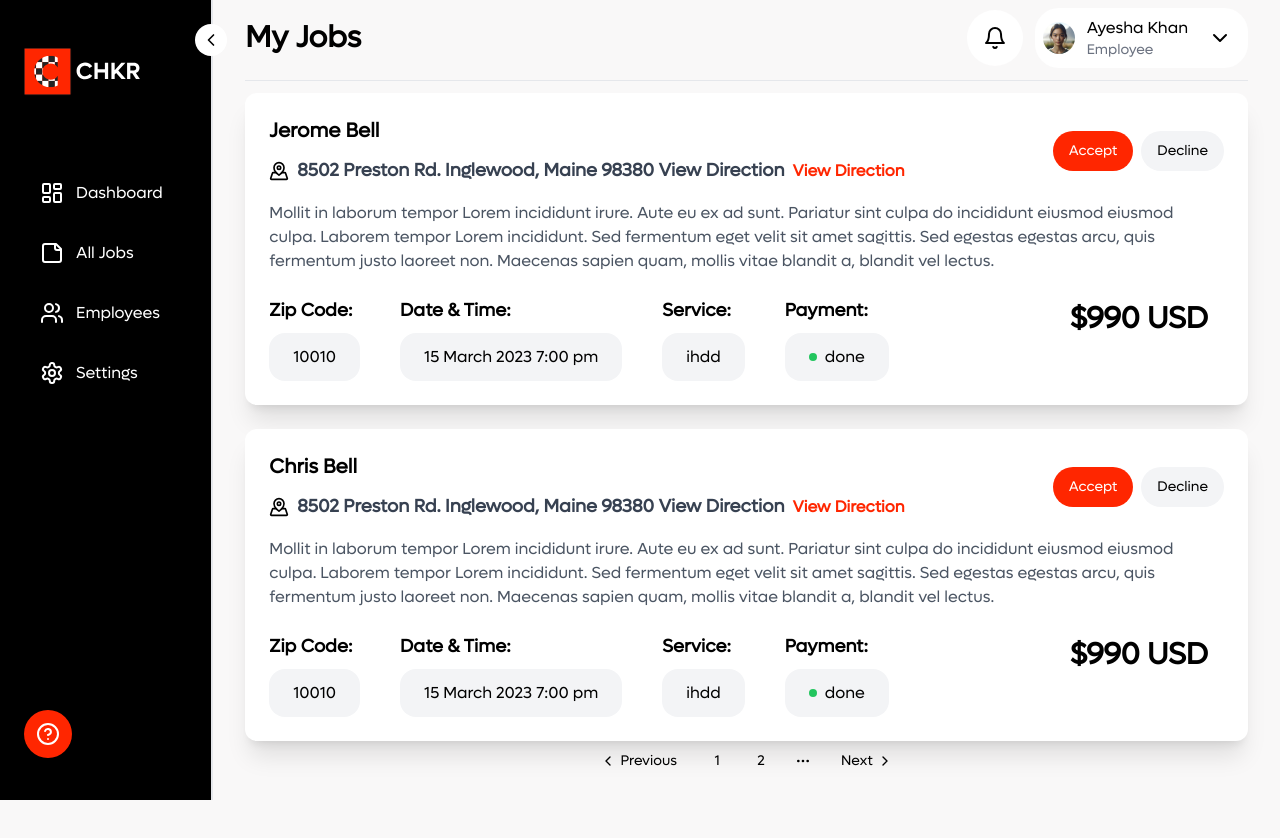
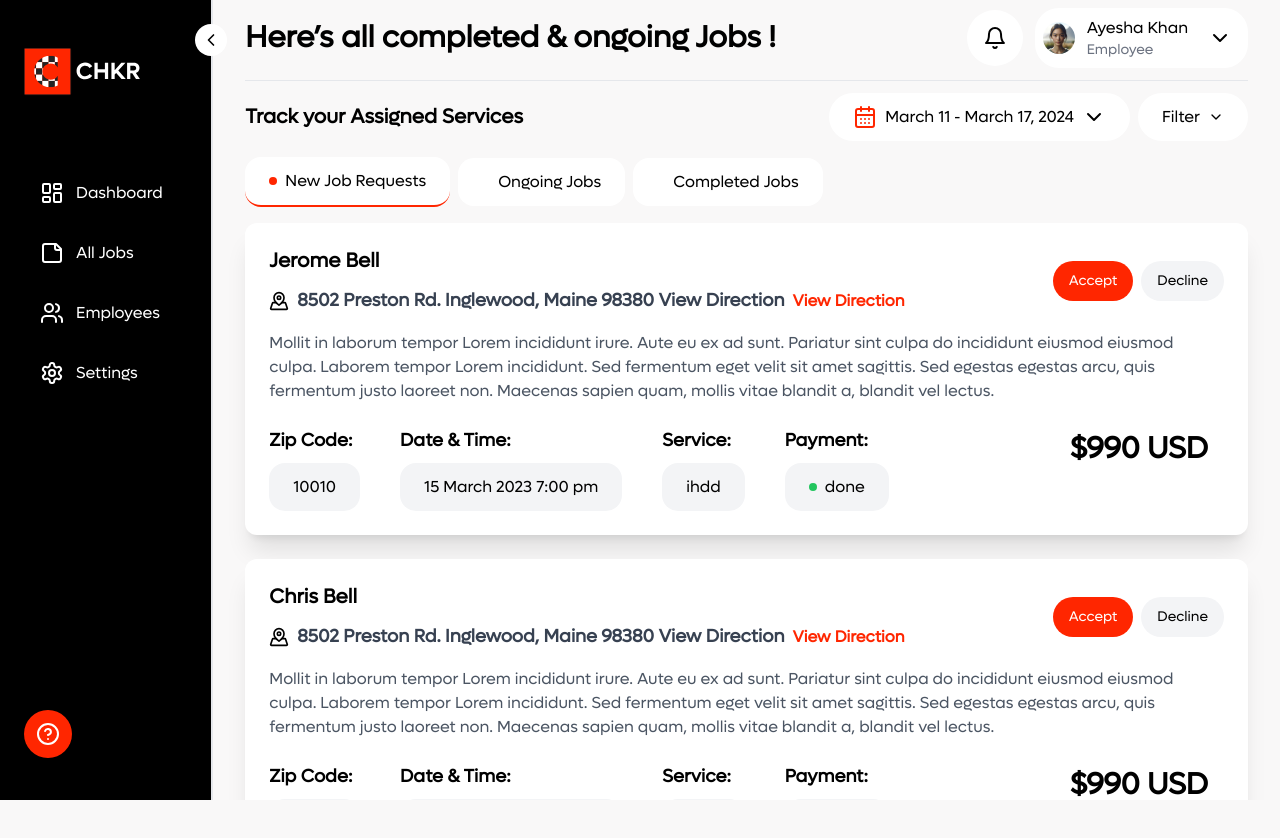
Before and after one commit to abrauf18/chkr, a Next.js app: page /company-employee/jobs in a window 1280 px wide. Shown: the top 838 px of the page. Before the commit the page ends 800 px from the top, so only its background shows below. Built offline with nearby package versions, Linux system fonts and the light colour scheme.

Commit message:
feat: rendered components according to active tabs

```diff
--- a/app/(dashboard)/company-employee/jobs/page.tsx
+++ b/app/(dashboard)/company-employee/jobs/page.tsx
@@ -1,8 +1,9 @@
 import CompletedJobs from '@/components/modules/company-employee/jobs/completed-jobs'
 import JobRequests from '@/components/modules/company-employee/jobs/job-requests'
 import MyJobs from '@/components/modules/company-employee/jobs/my-jobs'
+import OngoingJobs from '@/components/modules/company-employee/jobs/ongoing-jobs'
 import React from 'react'
 
 export default function page() {
-  return <JobRequests />
+  return <MyJobs />
 }
--- a/components/modules/company-employee/jobs/job-requests.tsx
+++ b/components/modules/company-employee/jobs/job-requests.tsx
@@ -71,7 +71,6 @@ export default function JobRequests() {
 
   return (
     <div>
-      <DashboardHeader title='My Jobs' />
       <div className='flex flex-col gap-6'>
         {displayedJobs.map((job) => (
           <JobRequestCard key={job.name} {...job} />
--- a/components/modules/company-employee/jobs/my-jobs.tsx
+++ b/components/modules/company-employee/jobs/my-jobs.tsx
@@ -1,92 +1,44 @@
 "use client"
-import DashboardHeader from '@/components/shared/dashboard-header'
-import { Button } from '@/components/ui/button'
-import { CalendarDays, ChevronDown } from 'lucide-react'
-import React, { useState } from 'react'
-import OngoingJobCard from './ongoing-job-card'
-import {
-  Pagination,
-  PaginationContent,
-  PaginationEllipsis,
-  PaginationItem,
-  PaginationLink,
-  PaginationNext,
-  PaginationPrevious,
-} from "@/components/ui/pagination";
+import DashboardHeader from '@/components/shared/dashboard-header';
+import { Button } from '@/components/ui/button';
+import { CalendarDays, ChevronDown } from 'lucide-react';
+import React, { useState } from 'react';
+import JobRequests from './job-requests'; // Import your component for new job requests
+import OngoingJobs from './ongoing-jobs'; // Import your component for ongoing jobs
+import CompletedJobs from './completed-jobs'; // Import your component for completed jobs
 
-const jobRequests = [
-  // Populate with your job requests data
-  {
-    name: "Guy Hawkins",
-    address: "4140 Parker Rd. Allentown, New Mexico 31134",
-    zipCode: "10001",
-    dateTime: "15 March 2023 7:00 pm",
-    service: "Room Cleaning",
-    paymentStatus: "Verified",
-    amount: "230.00"
-  },
-  {
-    name: "Ayesha",
-    address: "4140 Parker Rd. Allentown, New Mexico 31134",
-    zipCode: "10001",
-    dateTime: "15 March 2023 7:00 pm",
-    service: "Room Cleaning",
-    paymentStatus: "Verified",
-    amount: "230.00"
-  },
-  {
-    name: "Joe",
-    address: "4140 Parker Rd. Allentown, New Mexico 31134",
-    zipCode: "10001",
-    dateTime: "15 March 2023 7:00 pm",
-    service: "Room Cleaning",
-    paymentStatus: "Verified",
-    amount: "230.00"
-  },
-  {
-    name: "Zyaima",
-    address: "4140 Parker Rd. Allentown, New Mexico 31134",
-    zipCode: "10001",
-    dateTime: "15 March 2023 7:00 pm",
-    service: "Room Cleaning",
-    paymentStatus: "Verified",
-    amount: "230.00"
-  },
-  {
-    name: "Usama",
-    address: "4140 Parker Rd. Allentown, New Mexico 31134",
-    zipCode: "10001",
-    dateTime: "15 March 2023 7:00 pm",
-    service: "Delivery",
-    paymentStatus: "Verified",
-    amount: "230.00"
-  },
-  {
-    name: "Ali",
-    address: "4140 Parker Rd. Allentown, New Mexico 31134",
-    zipCode: "10001",
-    dateTime: "15 March 2023 7:00 pm",
-    service: "Room Cleaning",
-    paymentStatus: "Verified",
-    amount: "230.00"
-  },
-  // Add more job requests here
+const tabsData = [
+  { id: 1, text: 'New Job Requests' },
+  { id: 2, text: 'Ongoing Jobs' },
+  { id: 3, text: 'Completed Jobs' },
 ];
-const ITEMS_PER_PAGE = 2;
 
 export default function MyJobs() {
-  const [currentPage, setCurrentPage] = useState(1);
+  const [activeTab, setActiveTab] = useState<number>(1);
 
-  const indexOfLastItem = currentPage * ITEMS_PER_PAGE;
-  const indexOfFirstItem = indexOfLastItem - ITEMS_PER_PAGE;
-  const currentItems = jobRequests.slice(indexOfFirstItem, indexOfLastItem);
+  const handleTabClick = (tabId: number) => {
+    setActiveTab(tabId);
+  };
 
-  const totalPages = Math.ceil(jobRequests.length / ITEMS_PER_PAGE);
+  const renderContent = () => {
+    switch (activeTab) {
+      case 1:
+        return <JobRequests />;
+      case 2:
+        return <OngoingJobs />;
+      case 3:
+        return <CompletedJobs />;
+      default:
+        return null;
+    }
+  };
+
   return (
-    <div className='flex flex-col mx-auto gap-3'>
-      <DashboardHeader title='My Jobs' />
+    <div>
+      <div className="flex flex-col w-full">
+        <DashboardHeader title='Here’s all completed & ongoing Jobs !' />
         <div className='flex justify-between items-center'>
-        <h1 className='text-xl font-bold'>All Jobs</h1>
+          <h1 className='text-xl font-bold'>Track your Assigned Services</h1>
           <div className="flex justify-center items-center gap-2">
             <Button className="md:w-[90%] w-1/2 bg-white hover:bg-white rounded-3xl p-6 text-sm lg:text-base mobile:hidden">
               <CalendarDays className='mr-2' color='#FF2600' />
@@ -95,51 +47,30 @@ export default function MyJobs() {
             </Button>
             <Button className="md:w-[90%] w-1/2 bg-white rounded-3xl p-6 text-sm lg:text-base mobile:hidden">
               Filter
-            <ChevronDown
-              className="ml-2 md:w-[1rem] md:h-[1rem] w-[1rem] h-[1rem]"
-            />
+              <ChevronDown className="ml-2 md:w-[1rem] md:h-[1rem] w-[1rem] h-[1rem]" />
             </Button>
           </div>
         </div>
-      {currentItems.map((jobRequest, index) => (
-        <OngoingJobCard
-          key={index}
-          name={jobRequest.name}
-          address={jobRequest.address}
-          zipCode={jobRequest.zipCode}
-          dateTime={jobRequest.dateTime}
-          service={jobRequest.service}
-          paymentStatus={jobRequest.paymentStatus}
-          amount={jobRequest.amount}
+        <div className="flex gap-2 items-center my-4">
+          {tabsData.map((tab) => (
+            <div
+              key={tab.id}
+              onClick={() => handleTabClick(tab.id)}
+              className={`flex items-center bg-white rounded-2xl py-3 px-6 gap-2 cursor-pointer ${activeTab === tab.id ? 'bg-primary border-b-2 border-primary' : ''
+                }`}
+            >
+              <div
+                className={`rounded-full w-2 h-2 ${activeTab === tab.id ? 'bg-primary' : 'bg-white'
+                  } `}
               />
+              <div>
+                <span>{tab.text}</span>
+              </div>
+            </div>
           ))}
-      <Pagination className='bg-white p-2 rounded-xl my-2 shadow-xl'>
-        <PaginationContent>
-          <PaginationItem>
-            <PaginationPrevious
-              href="#"
-              onClick={() => setCurrentPage((prev) => Math.max(prev - 1, 1))}
-            />
-          </PaginationItem>
-          {[...Array(totalPages)].map((_, i) => (
-            <PaginationItem key={i}>
-              <PaginationLink
-                href="#"
-                onClick={() => setCurrentPage(i + 1)}
-                className={currentPage === i + 1 ? 'active' : ''}
-              >
-                {i + 1}
-              </PaginationLink>
-            </PaginationItem>
-          ))}
-          <PaginationItem>
-            <PaginationNext
-              href="#"
-              onClick={() => setCurrentPage((prev) => Math.min(prev + 1, totalPages))}
-            />
-          </PaginationItem>
-        </PaginationContent>
-      </Pagination>
         </div>
-  )
+        <div>{renderContent()}</div>
+      </div>
+    </div>
+  );
 }
--- /dev/null
+++ b/components/modules/company-employee/jobs/ongoing-jobs.tsx
@@ -0,0 +1,128 @@
+"use client"
+import DashboardHeader from '@/components/shared/dashboard-header'
+import { Button } from '@/components/ui/button'
+import { CalendarDays, ChevronDown } from 'lucide-react'
+import React, { useState } from 'react'
+import OngoingJobCard from './ongoing-job-card'
+import {
+  Pagination,
+  PaginationContent,
+  PaginationEllipsis,
+  PaginationItem,
+  PaginationLink,
+  PaginationNext,
+  PaginationPrevious,
+} from "@/components/ui/pagination";
+
+const jobRequests = [
+  // Populate with your job requests data
+  {
+    name: "Guy Hawkins",
+    address: "4140 Parker Rd. Allentown, New Mexico 31134",
+    zipCode: "10001",
+    dateTime: "15 March 2023 7:00 pm",
+    service: "Room Cleaning",
+    paymentStatus: "Verified",
+    amount: "230.00"
+  },
+  {
+    name: "Ayesha",
+    address: "4140 Parker Rd. Allentown, New Mexico 31134",
+    zipCode: "10001",
+    dateTime: "15 March 2023 7:00 pm",
+    service: "Room Cleaning",
+    paymentStatus: "Verified",
+    amount: "230.00"
+  },
+  {
+    name: "Joe",
+    address: "4140 Parker Rd. Allentown, New Mexico 31134",
+    zipCode: "10001",
+    dateTime: "15 March 2023 7:00 pm",
+    service: "Room Cleaning",
+    paymentStatus: "Verified",
+    amount: "230.00"
+  },
+  {
+    name: "Zyaima",
+    address: "4140 Parker Rd. Allentown, New Mexico 31134",
+    zipCode: "10001",
+    dateTime: "15 March 2023 7:00 pm",
+    service: "Room Cleaning",
+    paymentStatus: "Verified",
+    amount: "230.00"
+  },
+  {
+    name: "Usama",
+    address: "4140 Parker Rd. Allentown, New Mexico 31134",
+    zipCode: "10001",
+    dateTime: "15 March 2023 7:00 pm",
+    service: "Delivery",
+    paymentStatus: "Verified",
+    amount: "230.00"
+  },
+  {
+    name: "Ali",
+    address: "4140 Parker Rd. Allentown, New Mexico 31134",
+    zipCode: "10001",
+    dateTime: "15 March 2023 7:00 pm",
+    service: "Room Cleaning",
+    paymentStatus: "Verified",
+    amount: "230.00"
+  },
+  // Add more job requests here
+];
+const ITEMS_PER_PAGE = 2;
+
+export default function OngoingJobs() {
+  const [currentPage, setCurrentPage] = useState(1);
+
+  const indexOfLastItem = currentPage * ITEMS_PER_PAGE;
+  const indexOfFirstItem = indexOfLastItem - ITEMS_PER_PAGE;
+  const currentItems = jobRequests.slice(indexOfFirstItem, indexOfLastItem);
+
+  const totalPages = Math.ceil(jobRequests.length / ITEMS_PER_PAGE);
+  return (
+    <div className='flex flex-col mx-auto gap-4'>
+      {currentItems.map((jobRequest, index) => (
+        <OngoingJobCard
+          key={index}
+          name={jobRequest.name}
+          address={jobRequest.address}
+          zipCode={jobRequest.zipCode}
+          dateTime={jobRequest.dateTime}
+          service={jobRequest.service}
+          paymentStatus={jobRequest.paymentStatus}
+          amount={jobRequest.amount}
+        />
+      ))}
+      <Pagination className='bg-white p-2 rounded-xl my-2 shadow-xl'>
+        <PaginationContent>
+          <PaginationItem>
+            <PaginationPrevious
+              href="#"
+              onClick={() => setCurrentPage((prev) => Math.max(prev - 1, 1))}
+            />
+          </PaginationItem>
+          {[...Array(totalPages)].map((_, i) => (
+            <PaginationItem key={i}>
+              <PaginationLink
+                href="#"
+                onClick={() => setCurrentPage(i + 1)}
+                className={currentPage === i + 1 ? 'active' : ''}
+              >
+                {i + 1}
+              </PaginationLink>
+            </PaginationItem>
+          ))}
+          <PaginationItem>
+            <PaginationNext
+              href="#"
+              onClick={() => setCurrentPage((prev) => Math.min(prev + 1, totalPages))}
+            />
+          </PaginationItem>
+        </PaginationContent>
+      </Pagination>
+    </div>
+  )
+}
```
Lines whose indentation alone changed are shown as unchanged.
